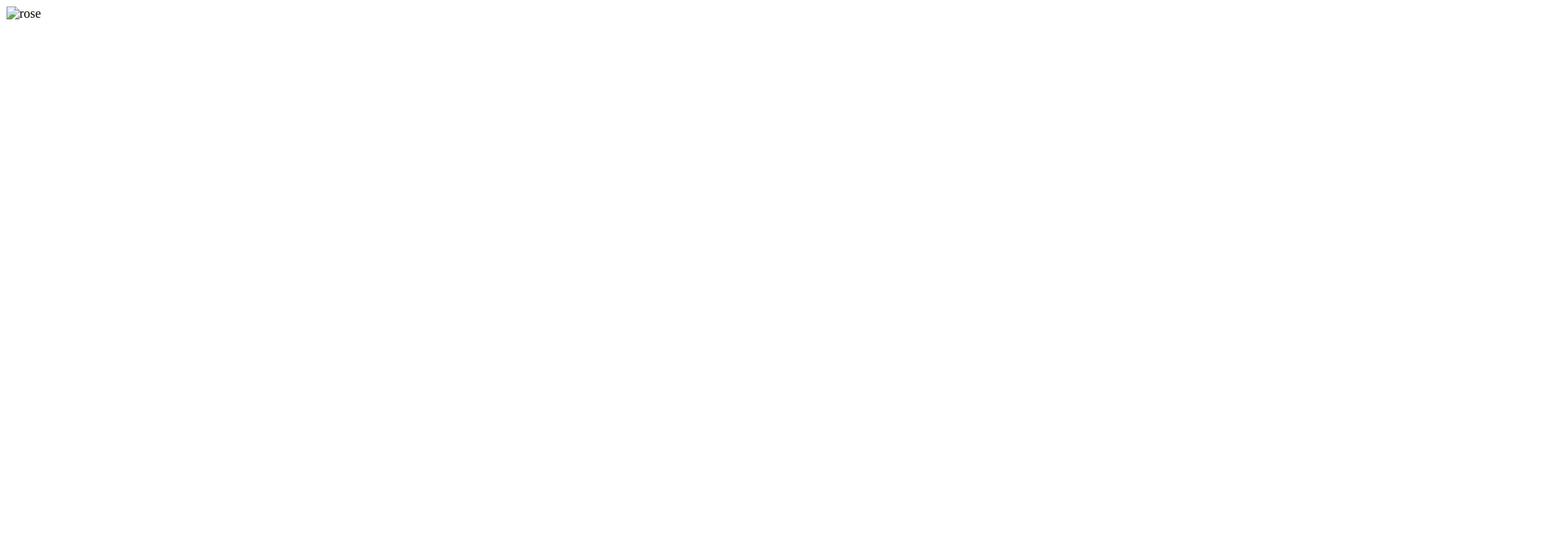
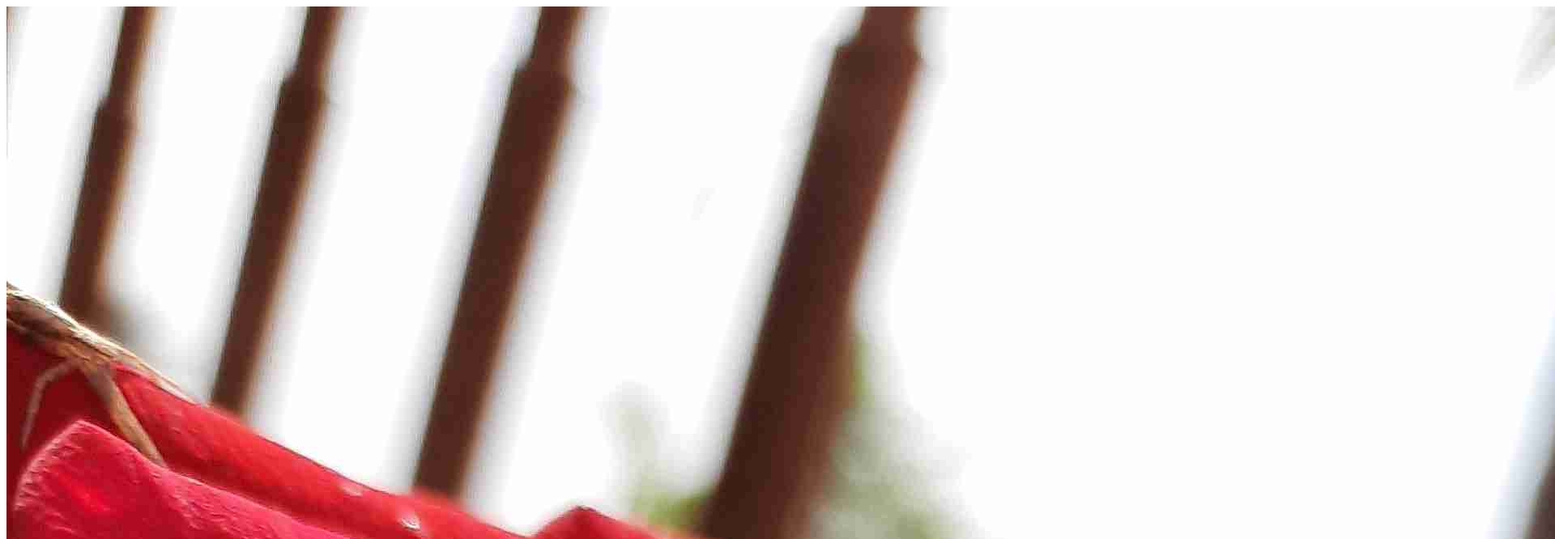
Before and after one commit to Akhilapm/myprofile, a plain HTML site: page myphotos.html in a window 1280 px wide. Shown: the top 666 px of the page at 81% size, 1920 px wide, since content can reach past the window. Drawn offline with Linux system fonts and the light colour scheme.

Commit message:
Update myphotos.html

```diff
--- a/myphotos.html
+++ b/myphotos.html
@@ -7,7 +7,7 @@
     <title>My clicks</title>
 </head>
 <body>
-    <img src="rose.jpg" alt="rose">
+    <img src="roses.jpg" alt="rose">
     <!-- <img src="mountain.jpg" alt="mountain">
     <img src="jasmine.jpg" alt="jasmine">
     <img src="rose1.jpg" alt="rose1"> -->
```
